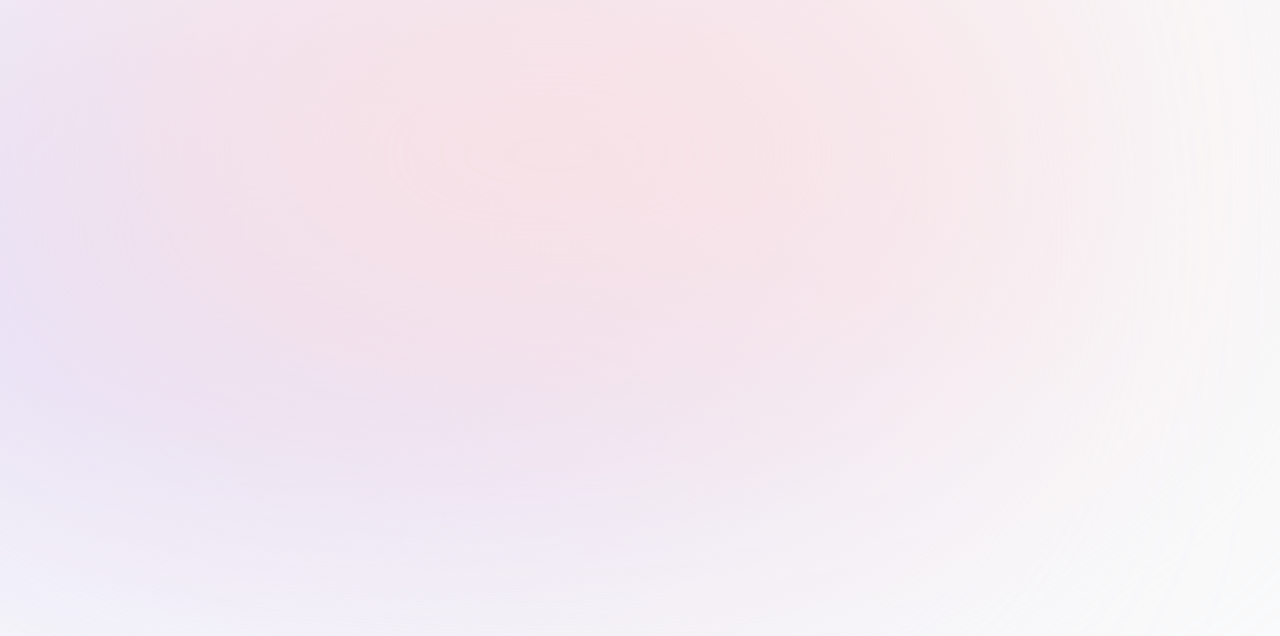
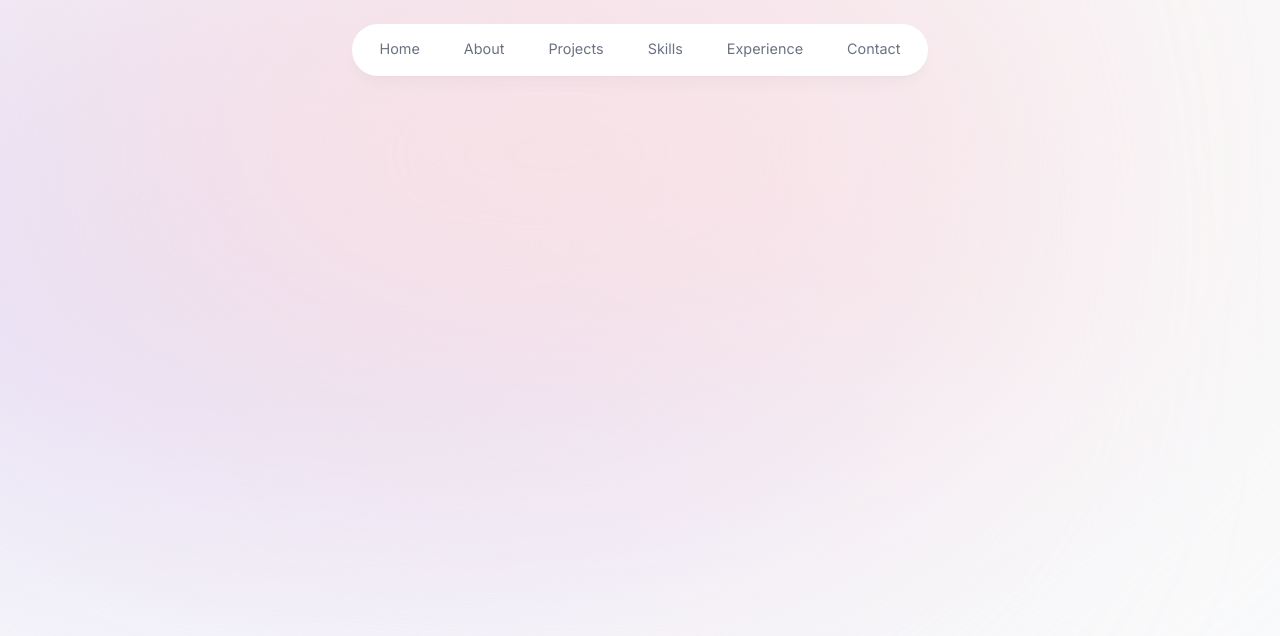
Before and after one commit to keerthivasandev/portfolio, a Next.js app: page / in a window 1280 px wide. Shown: the top 636 px of the page. Built offline with nearby package versions, Linux system fonts and the light colour scheme.

Commit message:
Header UI Design done

```diff
--- a/app/layout.tsx
+++ b/app/layout.tsx
@@ -1,5 +1,7 @@
+
 import "./globals.css";
 import { Inter } from "next/font/google";
+import Header from "@/components/header";
 
 const inter = Inter({ subsets: ["latin"] });
 
@@ -19,6 +21,7 @@
       <body className={`${inter.className} bg-gray-50 text-gray-950`}>
         <div className="bg-[#fbe2e3] absolute top-[-6rem] right-[11rem] h-[31.25rem] w-[31.25rem] rounded-full blur-[10rem] sm:w-[68.75rem]"/>
         <div className="bg-[#dbd7fb] absolute top-[-1rem] -z-10 left-[-35rem] h-[31.25rem] w-[31.25rem] rounded-full blur-[10rem] sm:w-[68.75rem] md:left-[-33rem] lg:left-[-28rem] xl:left-[-15rem] 2xl:left-[-5rem]"/>
+        <Header />
         {children}
       </body>
     </html>
--- /dev/null
+++ b/components/header.tsx
@@ -0,0 +1,37 @@
+"use client";
+import React from "react";
+import { motion } from "framer-motion";
+import { links } from "@/lib/data";
+import Link from "next/link";
+
+export default function Header() {
+  return (
+    <header className="z-[999] relative">
+      <motion.div
+        className="fixed top-0 left-1/2 h-[4.5rem] w-full rounded-none border-white border-opacity-40 bg-white bg-opacity-80 shadow-lg shadow-black/[0.03] backdrop-blur-[0.5rem] sm:top-6 sm:h-[3.25rem] sm:w-[36rem] sm:rounded-full"
+        initial={{ y: -100, x: "-50%", opacity: 0 }}
+        animate={{ y: 0, x: "-50%", opacity: 1 }}
+      >
+        <nav className="fixed flex top-[0.15rem] left-1/2  h-12 -translate-x-1/2 py-2 sm:top=[1.7rem] sm:h-[initial] sm:py-0">
+          <ul className="flex w-[22rem] flex-wrap items-center justify-center gap-y-1  text-[0.9rem] font-medim text-gray-500 sm:w-[initial] sm:flex-nowrap sm:gap-5">
+            {links.map((link) => (
+              <motion.li
+                className="h-3/4 flex items-center justify-center"
+                key={link.hash}
+                initial={{ y: -100, opacity: 0 }}
+                animate={{ y: 0, opacity: 1 }}
+              >
+                <Link
+                  className="flex w-full items-center justify-center px-3 py-3 hover:text-gray-950 transition"
+                  href={link.hash}
+                >
+                  {link.name}
+                </Link>
+              </motion.li>
+            ))}
+          </ul>
+        </nav>
+      </motion.div>
+    </header>
+  );
+}
--- a/package.json
+++ b/package.json
@@ -14,6 +14,7 @@
     "@types/react-dom": "19.2.3",
     "eslint": "9.39.1",
     "eslint-config-next": "16.0.7",
+    "framer-motion": "^12.23.25",
     "next": "16.0.7",
     "react": "19.2.1",
     "react-dom": "19.2.1",
```
Also changed, not shown: components/intro.tsx (added), 1 other file (tests, documents, lock files or other folders).
